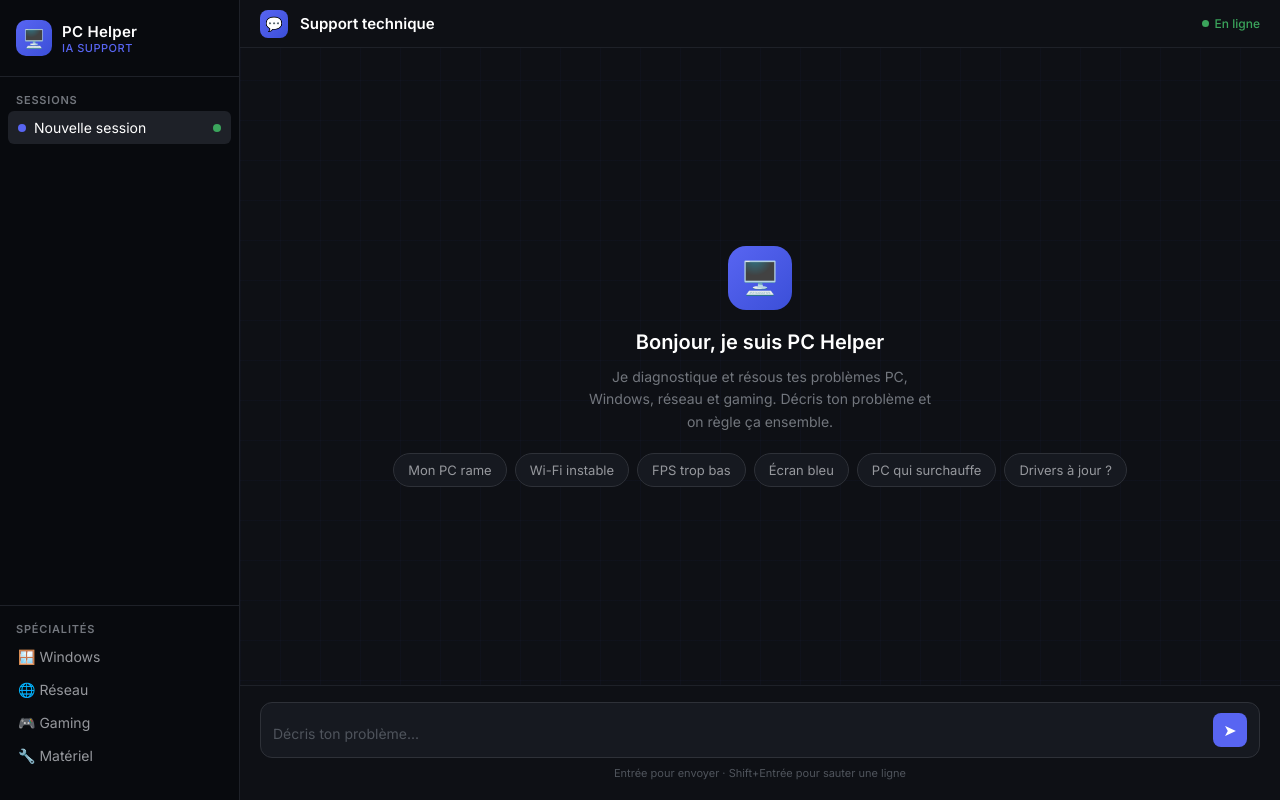
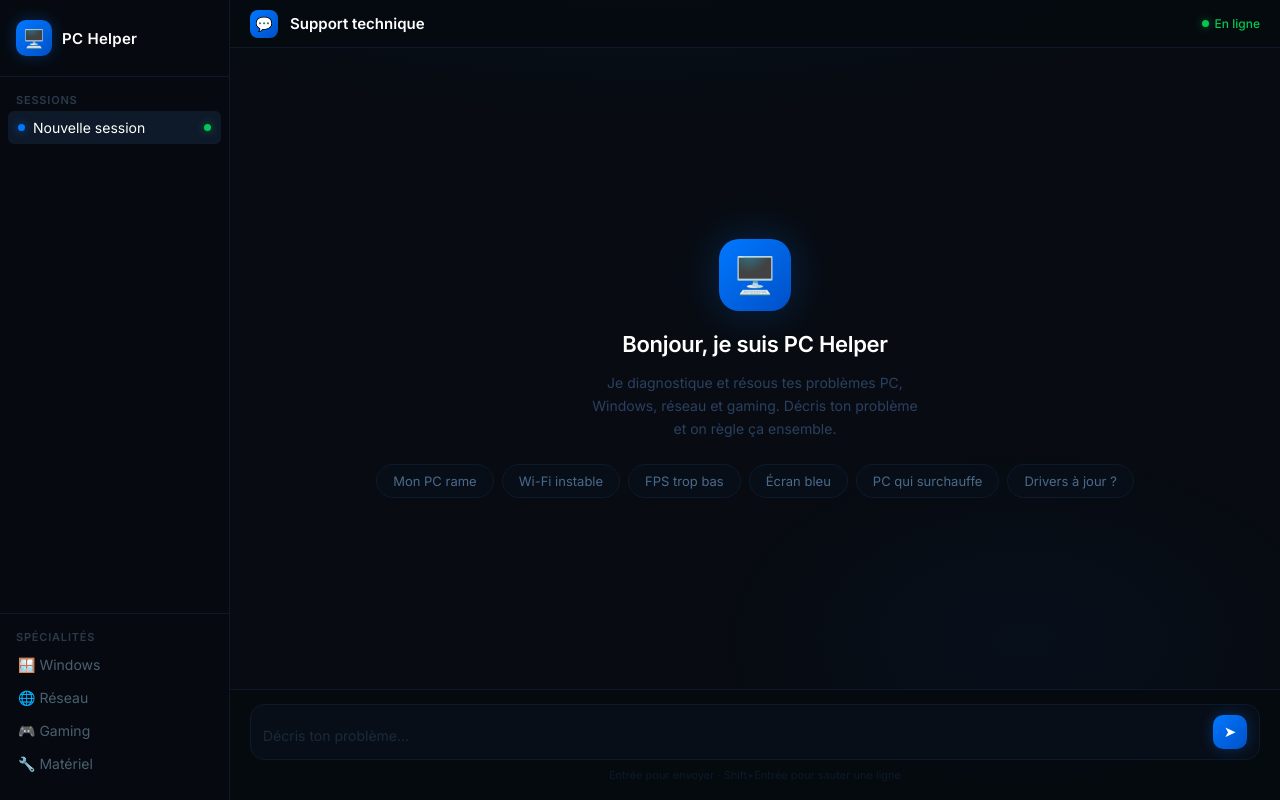
Before and after one commit to Sangors6/assistant-pc, a website: page index.html in a window 1280 px wide. Drawn offline with Linux system fonts and the light colour scheme.

Commit message:
redesign bleu electrique smooth

```diff
--- a/index.html
+++ b/index.html
@@ -11,31 +11,30 @@
 
     body {
       font-family: 'Inter', system-ui, sans-serif;
-      background: #0e1015;
+      background: #080c12;
       color: #dcddde;
       height: 100vh;
       display: flex;
       overflow: hidden;
     }
 
-    /* Motif géométrique en arrière-plan */
+    /* Fond avec lueur bleue subtile */
     body::before {
       content: '';
       position: fixed;
       inset: 0;
-      background-image:
-        linear-gradient(rgba(88, 101, 242, 0.03) 1px, transparent 1px),
-        linear-gradient(90deg, rgba(88, 101, 242, 0.03) 1px, transparent 1px);
-      background-size: 40px 40px;
+      background:
+        radial-gradient(ellipse 80% 50% at 50% -20%, rgba(0, 120, 255, 0.08) 0%, transparent 70%),
+        radial-gradient(ellipse 40% 40% at 80% 80%, rgba(0, 80, 200, 0.05) 0%, transparent 60%);
       pointer-events: none;
       z-index: 0;
     }
 
-    /* Sidebar gauche */
+    /* Sidebar */
     #sidebar {
-      width: 240px;
-      background: #080a0e;
-      border-right: 1px solid #1e2128;
+      width: 230px;
+      background: #060a10;
+      border-right: 1px solid #0e1a2a;
       display: flex;
       flex-direction: column;
       padding: 20px 0;
@@ -48,20 +47,21 @@
       align-items: center;
       gap: 10px;
       padding: 0 16px 20px;
-      border-bottom: 1px solid #1e2128;
+      border-bottom: 1px solid #0e1a2a;
       margin-bottom: 16px;
     }
 
     #logo-icon {
       width: 36px;
       height: 36px;
-      background: linear-gradient(135deg, #5865f2, #3b4fd8);
+      background: linear-gradient(135deg, #0078ff, #0050c8);
       border-radius: 10px;
       display: flex;
       align-items: center;
       justify-content: center;
       font-size: 18px;
       flex-shrink: 0;
+      box-shadow: 0 0 16px rgba(0, 120, 255, 0.3);
     }
 
     #logo-text {
@@ -69,14 +69,6 @@
       font-weight: 600;
       color: #ffffff;
       letter-spacing: 0.3px;
-    }
-
-    #logo-sub {
-      font-size: 11px;
-      color: #5865f2;
-      font-weight: 500;
-      letter-spacing: 0.5px;
-      text-transform: uppercase;
     }
 
     .sidebar-section {
@@ -87,7 +79,7 @@
     .sidebar-label {
       font-size: 11px;
       font-weight: 600;
-      color: #72767d;
+      color: #2a3a4a;
       text-transform: uppercase;
       letter-spacing: 0.8px;
       padding: 0 8px;
@@ -101,29 +93,37 @@
       padding: 8px 10px;
       border-radius: 6px;
       font-size: 14px;
-      color: #96989d;
+      color: #4a6070;
       cursor: pointer;
-      transition: all 0.15s;
+      transition: all 0.2s ease;
     }
 
-    .sidebar-item:hover { background: #1e2128; color: #dcddde; }
-    .sidebar-item.active { background: #1e2128; color: #ffffff; }
+    .sidebar-item:hover { background: #0e1a2a; color: #dcddde; }
+    .sidebar-item.active { background: #0e1a2a; color: #ffffff; }
 
     .sidebar-item .dot {
-      width: 8px;
-      height: 8px;
+      width: 7px;
+      height: 7px;
       border-radius: 50%;
-      background: #5865f2;
+      background: #0078ff;
       flex-shrink: 0;
+      box-shadow: 0 0 8px rgba(0, 120, 255, 0.6);
     }
 
     .status-dot {
-      width: 8px;
-      height: 8px;
+      width: 7px;
+      height: 7px;
       border-radius: 50%;
-      background: #3ba55c;
+      background: #00c853;
       flex-shrink: 0;
       margin-left: auto;
+      box-shadow: 0 0 8px rgba(0, 200, 83, 0.5);
+    }
+
+    .sidebar-bottom {
+      margin-top: auto;
+      padding: 16px 8px 0;
+      border-top: 1px solid #0e1a2a;
     }
 
     /* Zone principale */
@@ -138,8 +138,9 @@
     /* Header */
     #header {
       height: 48px;
-      background: #0e1015;
-      border-bottom: 1px solid #1e2128;
+      background: rgba(6, 10, 16, 0.8);
+      backdrop-filter: blur(12px);
+      border-bottom: 1px solid #0e1a2a;
       display: flex;
       align-items: center;
       padding: 0 20px;
@@ -150,7 +151,7 @@
     #header-icon {
       width: 28px;
       height: 28px;
-      background: linear-gradient(135deg, #5865f2, #3b4fd8);
+      background: linear-gradient(135deg, #0078ff, #0050c8);
       border-radius: 8px;
       display: flex;
       align-items: center;
@@ -170,7 +171,7 @@
       gap: 6px;
       margin-left: auto;
       font-size: 12px;
-      color: #3ba55c;
+      color: #00c853;
       font-weight: 500;
     }
 
@@ -179,38 +180,45 @@
       width: 7px;
       height: 7px;
       border-radius: 50%;
-      background: #3ba55c;
+      background: #00c853;
+      box-shadow: 0 0 8px rgba(0, 200, 83, 0.5);
     }
 
     /* Zone de chat */
     #chat {
       flex: 1;
       overflow-y: auto;
-      padding: 24px 20px;
+      padding: 28px 24px;
       display: flex;
       flex-direction: column;
-      gap: 20px;
+      gap: 22px;
       scrollbar-width: thin;
-      scrollbar-color: #2e3138 transparent;
+      scrollbar-color: #0e1a2a transparent;
     }
 
     #chat::-webkit-scrollbar { width: 4px; }
     #chat::-webkit-scrollbar-track { background: transparent; }
-    #chat::-webkit-scrollbar-thumb { background: #2e3138; border-radius: 4px; }
+    #chat::-webkit-scrollbar-thumb { background: #0e1a2a; border-radius: 4px; }
 
     /* Messages */
     .message-row {
       display: flex;
       gap: 14px;
       align-items: flex-start;
-      max-width: 860px;
+      max-width: 820px;
+      animation: fadeUp 0.25s ease forwards;
+    }
+
+    @keyframes fadeUp {
+      from { opacity: 0; transform: translateY(8px); }
+      to { opacity: 1; transform: translateY(0); }
     }
 
     .message-row.user { flex-direction: row-reverse; margin-left: auto; }
 
     .avatar {
-      width: 36px;
-      height: 36px;
+      width: 34px;
+      height: 34px;
       border-radius: 10px;
       display: flex;
       align-items: center;
@@ -220,58 +228,127 @@
     }
 
     .avatar.assistant {
-      background: linear-gradient(135deg, #5865f2, #3b4fd8);
+      background: linear-gradient(135deg, #0078ff, #0050c8);
+      box-shadow: 0 0 12px rgba(0, 120, 255, 0.25);
     }
 
     .avatar.user {
-      background: #2e3138;
-      font-size: 13px;
+      background: #0e1a2a;
+      font-size: 12px;
       font-weight: 600;
       color: #ffffff;
     }
 
     .bubble {
       padding: 12px 16px;
-      border-radius: 12px;
+      border-radius: 14px;
       font-size: 14px;
-      line-height: 1.65;
-      max-width: 640px;
+      line-height: 1.7;
+      max-width: 620px;
       white-space: pre-wrap;
       word-break: break-word;
     }
 
     .bubble.assistant {
-      background: #161920;
-      border: 1px solid #1e2128;
+      background: #080e18;
+      border: 1px solid #0e1a2a;
       border-top-left-radius: 4px;
-      color: #dcddde;
+      color: #c8d8e8;
     }
 
     .bubble.user {
-      background: #5865f2;
+      background: linear-gradient(135deg, #0078ff, #0050c8);
       border-top-right-radius: 4px;
       color: #ffffff;
+      box-shadow: 0 0 20px rgba(0, 120, 255, 0.2);
     }
 
     .bubble.typing {
-      color: #72767d;
+      color: #2a4060;
       font-style: italic;
     }
 
     .message-name {
-      font-size: 12px;
+      font-size: 11px;
       font-weight: 600;
-      margin-bottom: 4px;
-      color: #72767d;
+      margin-bottom: 5px;
+      color: #2a4060;
+      letter-spacing: 0.3px;
     }
 
-    .message-row.user .message-name { text-align: right; color: #8e96f0; }
+    .message-row.user .message-name { text-align: right; color: #0060cc; }
+
+    /* Écran de bienvenue */
+    #welcome {
+      display: flex;
+      flex-direction: column;
+      align-items: center;
+      justify-content: center;
+      flex: 1;
+      gap: 14px;
+      text-align: center;
+      padding: 40px;
+    }
+
+    #welcome-icon {
+      width: 72px;
+      height: 72px;
+      background: linear-gradient(135deg, #0078ff, #0050c8);
+      border-radius: 20px;
+      display: flex;
+      align-items: center;
+      justify-content: center;
+      font-size: 36px;
+      margin-bottom: 6px;
+      box-shadow: 0 0 40px rgba(0, 120, 255, 0.25);
+    }
+
+    #welcome h2 {
+      font-size: 22px;
+      font-weight: 600;
+      color: #ffffff;
+      letter-spacing: -0.3px;
+    }
+
+    #welcome p {
+      font-size: 14px;
+      color: #2a4060;
+      max-width: 340px;
+      line-height: 1.65;
+    }
+
+    .suggestions {
+      display: flex;
+      flex-wrap: wrap;
+      gap: 8px;
+      justify-content: center;
+      margin-top: 10px;
+    }
+
+    .suggestion {
+      padding: 8px 16px;
+      background: #080e18;
+      border: 1px solid #0e1a2a;
+      border-radius: 20px;
+      font-size: 13px;
+      color: #4a6a8a;
+      cursor: pointer;
+      transition: all 0.2s ease;
+    }
+
+    .suggestion:hover {
+      border-color: #0078ff;
+      color: #ffffff;
+      background: #0a1628;
+      box-shadow: 0 0 12px rgba(0, 120, 255, 0.15);
+    }
 
     /* Zone de saisie */
     #input-area {
-      padding: 16px 20px 20px;
-      background: #0e1015;
-      border-top: 1px solid #1e2128;
+      padding: 14px 20px 18px;
+      background: rgba(6, 10, 16, 0.8);
+      backdrop-filter: blur(12px);
+      border-top: 1px solid #0e1a2a;
       flex-shrink: 0;
     }
 
@@ -279,14 +356,17 @@
       display: flex;
       align-items: flex-end;
       gap: 10px;
-      background: #161920;
-      border: 1px solid #2e3138;
-      border-radius: 12px;
+      background: #080e18;
+      border: 1px solid #0e1a2a;
+      border-radius: 14px;
       padding: 10px 12px;
-      transition: border-color 0.2s;
+      transition: border-color 0.2s ease, box-shadow 0.2s ease;
     }
 
-    #input-box:focus-within { border-color: #5865f2; }
+    #input-box:focus-within {
+      border-color: #0078ff;
+      box-shadow: 0 0 20px rgba(0, 120, 255, 0.1);
+    }
 
     #input {
       flex: 1;
@@ -302,93 +382,52 @@
       line-height: 1.5;
     }
 
-    #input::placeholder { color: #4f545c; }
+    #input::placeholder { color: #1a2a3a; }
 
     #bouton {
       width: 34px;
       height: 34px;
-      background: #5865f2;
+      background: linear-gradient(135deg, #0078ff, #0050c8);
       border: none;
-      border-radius: 8px;
+      border-radius: 10px;
       cursor: pointer;
       display: flex;
       align-items: center;
       justify-content: center;
-      transition: all 0.15s;
+      transition: all 0.2s ease;
       flex-shrink: 0;
       color: white;
-      font-size: 16px;
+      font-size: 15px;
+      box-shadow: 0 0 14px rgba(0, 120, 255, 0.3);
     }
 
-    #bouton:hover { background: #4752c4; transform: scale(1.05); }
-    #bouton:disabled { background: #2e3138; cursor: not-allowed; transform: none; }
+    #bouton:hover {
+      transform: scale(1.06);
+      box-shadow: 0 0 20px rgba(0, 120, 255, 0.5);
+    }
+
+    #bouton:disabled {
+      background: #0e1a2a;
+      box-shadow: none;
+      cursor: not-allowed;
+      transform: none;
+    }
 
     #input-hint {
       font-size: 11px;
-      color: #4f545c;
+      color: #0e1a2a;
       margin-top: 8px;
       text-align: center;
     }
-
-    /* Message de bienvenue centré */
-    #welcome {
-      display: flex;
-      flex-direction: column;
-      align-items: center;
-      justify-content: center;
-      flex: 1;
-      gap: 12px;
-      color: #4f545c;
-      text-align: center;
-      padding: 40px;
-    }
-
-    #welcome-icon {
-      width: 64px;
-      height: 64px;
-      background: linear-gradient(135deg, #5865f2, #3b4fd8);
-      border-radius: 18px;
-      display: flex;
-      align-items: center;
-      justify-content: center;
-      font-size: 32px;
-      margin-bottom: 8px;
-    }
-
-    #welcome h2 { font-size: 20px; font-weight: 600; color: #ffffff; }
-    #welcome p { font-size: 14px; color: #72767d; max-width: 360px; line-height: 1.6; }
-
-    .suggestions {
-      display: flex;
-      flex-wrap: wrap;
-      gap: 8px;
-      justify-content: center;
-      margin-top: 8px;
-    }
-
-    .suggestion {
-      padding: 8px 14px;
-      background: #161920;
-      border: 1px solid #2e3138;
-      border-radius: 20px;
-      font-size: 13px;
-      color: #96989d;
-      cursor: pointer;
-      transition: all 0.15s;
-    }
-
-    .suggestion:hover { border-color: #5865f2; color: #ffffff; background: #1e2128; }
   </style>
 </head>
 <body>
 
-  <!-- Sidebar -->
   <div id="sidebar">
     <div id="logo">
       <div id="logo-icon">🖥️</div>
       <div>
         <div id="logo-text">PC Helper</div>
-        <div id="logo-sub">IA Support</div>
       </div>
     </div>
 
@@ -401,7 +440,7 @@
       </div>
     </div>
 
-    <div class="sidebar-section" style="margin-top: auto; padding-top: 16px; border-top: 1px solid #1e2128;">
+    <div class="sidebar-bottom">
       <div class="sidebar-label">Spécialités</div>
       <div class="sidebar-item">🪟 Windows</div>
       <div class="sidebar-item">🌐 Réseau</div>
@@ -410,7 +449,6 @@
     </div>
   </div>
 
-  <!-- Zone principale -->
   <div id="main">
     <div id="header">
       <div id="header-icon">💬</div>
@@ -449,7 +487,6 @@
     const bouton = document.getElementById('bouton')
     const welcome = document.getElementById('welcome')
 
-    // Auto-resize textarea
     input.addEventListener('input', () => {
       input.style.height = 'auto'
       input.style.height = Math.min(input.scrollHeight, 120) + 'px'
@@ -464,7 +501,6 @@
 
     function suggerer(el) {
       input.value = el.textContent
-      input.focus()
       envoyer()
     }
 
@@ -479,6 +515,8 @@
       avatar.textContent = role === 'assistant' ? '🖥️' : 'Moi'
 
       const content = document.createElement('div')
+      content.style.display = 'flex'
+      content.style.flexDirection = 'column'
 
       const name = document.createElement('div')
       name.className = 'message-name'
```
